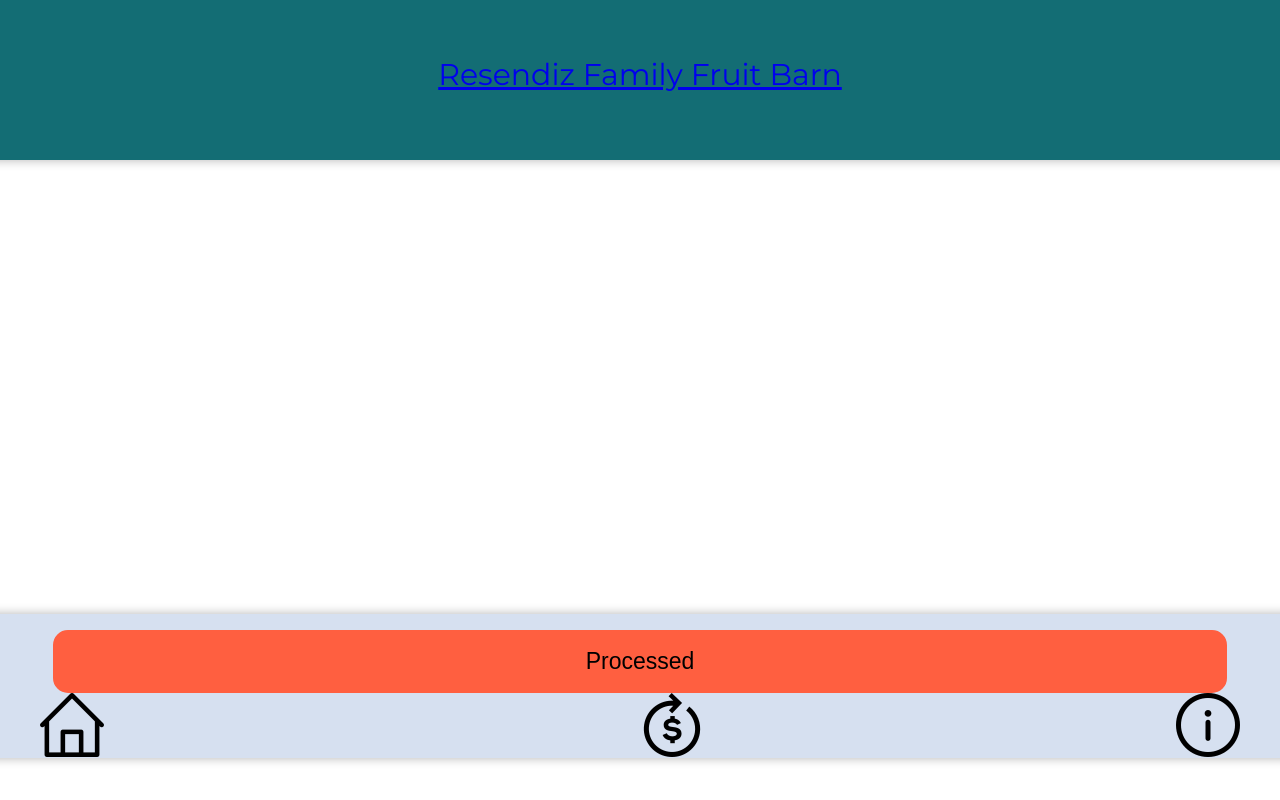
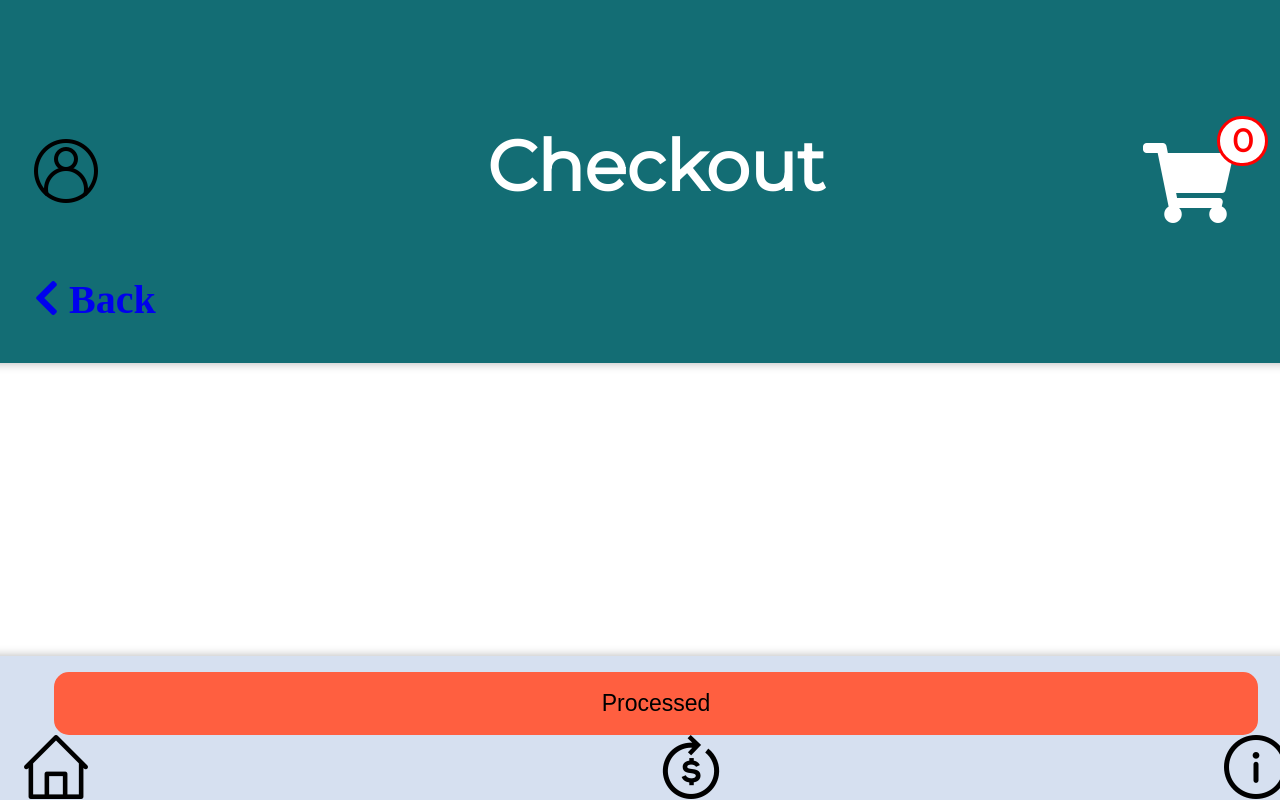
Before and after one commit to infinite-options/serving-fresh-react, a React (Create React App) app: page /cart in a window 1280 px wide. Built offline with nearby package versions, Linux system fonts and the light colour scheme.

Commit message:
update cart bag with counter working, update header and footer

```diff
--- a/public/styles.css
+++ b/public/styles.css
@@ -19,7 +19,7 @@
   margin: auto -16px;
   padding: 50px 32px 60px;
   box-shadow: 0 0 10px 0 rgba(0, 0, 0, 0.3);
-  font-size: 30px;
+  font-size: 40px;
   color: white;
   text-align: center;
 }
@@ -45,6 +45,7 @@
   margin: 32px auto 4rem;
   max-width: 90%;
   margin-top: 390px;
+  margin-bottom: 200px;
 }
 
 .dictionary > .term {
@@ -85,9 +86,9 @@
   font-size: 400%;
 }
 
-dd {
-  /* font-size: 92.5%; */
-}
+/* dd {
+  font-size: 92.5%;
+} */
 
 dd dt {
   margin-top: 1rem;
@@ -196,10 +197,10 @@
 }
 
 /* hr line over increase and decrease button */
-.hrProduct {
-  /* position: relative;
-  bottom: -15px; */
-}
+/* .hrProduct {
+  position: relative;
+  bottom: -15px;
+} */
 
 .refundIcon {
   position: absolute;
@@ -244,11 +245,7 @@
   font-size: 70px;
 }
 
-.userIconHeader{
-  position: absolute;
-  left: 50px;
-  bottom: 145px;
-}
+
 .sticky {
   position: fixed;
   top: 0;
@@ -260,7 +257,7 @@
   display: inline-block;
     position: absolute;
     right: 40px;
-    bottom: 115px;
+    bottom: 100px;
 }
 
 #ex4 .p1[data-count]:after{
@@ -281,6 +278,44 @@
 
 .backArrow{
   position: absolute;
-  bottom: 40px;
+  bottom: 140px;
   left: 50px;
 }
+
+.stickyFooter{
+  position: fixed;
+  bottom: 0;
+  width: 100%;
+  z-index: 1;
+  /* padding-bottom: 80px; */
+}
+
+
+/*all css for cart page*/
+.backArrowCart{
+  position: absolute;
+  bottom: 30px;
+  left: 50px;
+}
+
+.userIconHeader{
+  position: absolute;
+  left: 50px;
+  bottom: 160px;
+}
+
+.stickyCart {
+  position: fixed;
+  top: 0;
+  width: 100%;
+  z-index: 1;
+  padding-bottom: 80px;
+}
+
+.stickyFooterCart{
+  position: fixed;
+  bottom: 0;
+  width: 100%;
+  z-index: 1;
+  /* padding-bottom: 80px; */
+}
--- a/src/components/App.jsx
+++ b/src/components/App.jsx
@@ -1,11 +1,16 @@
 import { BrowserRouter } from "react-router-dom";
-import React from "react";
+import React, {useState} from "react";
 import Nav from "./Nav";
+import someContexts from "./makeContext";
 
 function App() {
+  const [cartTotal, setCartTotal] = useState(0);
+
   return (
     <BrowserRouter>
-      <Nav />
+      <someContexts.Provider value = {{cartTotal, setCartTotal}}>
+        <Nav />
+      </someContexts.Provider>
     </BrowserRouter>
   );
 }
--- a/src/components/Footer.jsx
+++ b/src/components/Footer.jsx
@@ -5,7 +5,7 @@
   const history = useHistory();
   const goToCart = () => history.push("/cart");
   return (
-    <footer>
+    <footer className="stickyFooter">
       <button className="checkOutBtn" onClick={goToCart}>
         Processed
       </button>
--- a/src/components/Header.jsx
+++ b/src/components/Header.jsx
@@ -1,18 +1,24 @@
-import React from "react";
+import React, { useContext } from "react";
+import someContexts from "./makeContext";
 
 function Header(props) {
+  const cartContext = useContext(someContexts);
+  var itemsAmount = cartContext.cartTotal;
   return(<div>
-    <img className="userIconHeader"  src="../footer_icon/person (2).png" alt="user-icon"/>
-    <h2 className="h2Header">Farms</h2>
+    {/* <img className="userIconHeader"  src="../footer_icon/person (2).png" alt="user-icon"/> */}
+    <div className="backArrow">
+      <i className="fas fa-chevron-left">Farms</i>
+    </div>
+    <h2 className="h2Header">{props.farmName}</h2>
     <div id="ex4">
-      <span class="p1 fa-stack fa-2x has-badge" data-count="4">
+      <span className="p1 fa-stack fa-2x has-badge" data-count={itemsAmount}>
       {/* <i class="p2 fa fa-circle fa-stack-2x"></i>  */}
-      <i class="p3 fa fa-shopping-cart fa-stack-1x xfa-inverse" data-count="4b"></i>
+      <i className="p3 fa fa-shopping-cart fa-stack-1x xfa-inverse" data-count="4b"></i>
       </span>
     </div>
-    <div className="backArrow">
+    {/* <div className="backArrow">
       <i class="fas fa-chevron-left"> Back</i>
-    </div>
+    </div> */}
 
    </div> );
 }
--- a/src/components/HeaderCart.jsx
+++ b/src/components/HeaderCart.jsx
@@ -1,12 +1,22 @@
-import React from "react";
+import React, { useContext } from "react";
 import { Link } from "react-router-dom";
+import someContexts from "./makeContext";
 
 function HeaderCart(props) {
-  return (
-    <header>
-      <Link to="/"> {props.farmName}</Link>
-    </header>
-  );
+  const cartContext = useContext(someContexts);
+  var itemsAmount = cartContext.cartTotal;
+  return (<div>
+    <img className="userIconHeader"  src="../footer_icon/person (2).png" alt="user-icon"/>
+    <h2 className="h2Header">Checkout</h2>
+    <div id="ex4">
+      <span className="p1 fa-stack fa-2x has-badge" data-count={itemsAmount}>
+      <i className="p3 fa fa-shopping-cart fa-stack-1x xfa-inverse" data-count="4b"></i>
+      </span>
+    </div>
+    <div className="backArrowCart">
+      <Link to="/"><i class="fas fa-chevron-left"> Back</i></Link>
+    </div>
+   </div> );
 }
 
 export default HeaderCart;
--- a/src/components/Nav.jsx
+++ b/src/components/Nav.jsx
@@ -1,5 +1,5 @@
 import React from "react";
-import { Route, Switch, BrowserRouter } from "react-router-dom";
+import { Route, Switch } from "react-router-dom";
 import DisplayProducts from "./pages/displayProduct";
 import Cart from "./pages/cart";
 
@@ -8,12 +8,10 @@
 
 function Nav() {
   return (
-    <BrowserRouter>
       <Switch>
         <Route exact path="/" component={DisplayProducts} />
         <Route path="/cart" component={Cart} />
       </Switch>
-    </BrowserRouter>
   );
 }
 
--- /dev/null
+++ b/src/components/makeContext.jsx
@@ -0,0 +1,5 @@
+import { createContext } from 'react';
+
+const someContexts = createContext();
+
+export default someContexts;
--- a/src/components/pages/Entry.jsx
+++ b/src/components/pages/Entry.jsx
@@ -1,5 +1,8 @@
-import React, { useState } from "react";
+import React, { useState, useContext } from "react";
+import someContexts from "../makeContext";
 
+
+//this function get an array of all items in localstorage
 function itemsCart() {
   var arr = [],
     keys = Object.keys(localStorage),
@@ -12,11 +15,26 @@
   return arr;
 }
 
+//this function calculate the number of items in the cart and set it to global hook context
+function calTotal(){
+  var amount = 0,
+    keys = Object.keys(localStorage),
+    index = keys.length;
+  for (var i = 0; i < index; i++) {
+    if (keys[i].length > 15) {
+      var quantity= window.localStorage.getItem(keys[i]);
+      amount += parseInt(quantity);
+      // arr.push(JSON.parse(keys[i]));
+    }
+  }
+  return amount;
+}
+
 function Entry(props) {
+  const cartContext = useContext(someContexts);
   var tempName = props.img;
   //It will check the locolStorange every time it render to update state
   var holdItems = itemsCart();
-  // var isPicked = false;
   var quantity = 0;
   for (var i = 0; i < holdItems.length; i++) {
     if (holdItems[i].id === props.id) {
@@ -26,6 +44,7 @@
       quantity = parseInt(stringAmount, 10);
     }
   }
+  cartContext.setCartTotal(calTotal());
   const [count, setCount] = useState(quantity);
 
   // Increase function will update state and udpate quantity to the localStorage
@@ -34,15 +53,23 @@
     setCount(holdCount1);
     var holdItem1 = props;
     window.localStorage.setItem(JSON.stringify(holdItem1), holdCount1);
+    cartContext.setCartTotal(calTotal());
   }
 
   // Decrease function will update state and udpate quantity to the localStorage
   function decrease() {
     var holdCount2 = count - 1;
-    setCount(holdCount2);
-    var holdItem2 = props;
-    window.localStorage.setItem(JSON.stringify(holdItem2), holdCount2);
+    if(holdCount2 >= 0){
+      setCount(holdCount2);
+      var holdItem2 = props;
+      window.localStorage.setItem(JSON.stringify(holdItem2), holdCount2);
+      cartContext.setCartTotal(calTotal());
+    }else{
+      console.log("You can't order negative amount of products");
+    }
+
   }
+
   return (
     <div className="term">
       <dt>
--- a/src/components/pages/cart.jsx
+++ b/src/components/pages/cart.jsx
@@ -18,14 +18,17 @@
   );
 }
 
-// imtemsCart() will return an array of all localStorage key that include only products
+//imtemsCart() will return an array of all localStorage key that include only products
 //and already been parse by JSON
+//it will only take product incart that has more than 0 in value
 function itemsCart() {
   var arr = [],
     keys = Object.keys(localStorage),
     index = keys.length;
   for (var i = 0; i < index; i++) {
-    if (keys[i].length > 15) {
+    var holdNum = window.localStorage.getItem(keys[i]);
+    holdNum = parseInt(holdNum);
+    if (keys[i].length > 15 && holdNum>0) {
       arr.push(JSON.parse(keys[i]));
     }
   }
@@ -38,7 +41,7 @@
 
   return (
     <div>
-      <HeaderCart farmName={aFarm.farmName} />
+      <header className="stickyCart"><HeaderCart farmName={aFarm.farmName}/></header>
       <dl className="dictionary">{cartItems.map(createProduct)}</dl>
       <Footer />
     </div>
--- a/src/components/pages/displayProduct.jsx
+++ b/src/components/pages/displayProduct.jsx
@@ -22,7 +22,6 @@
   return (
     <div>
       <header className="sticky"><Header farmName={aFarm.farmName}/></header>
-
       <dl className="dictionary">{products.map(createProduct)}</dl>
       <Footer />
     </div>
--- a/src/index.js
+++ b/src/index.js
@@ -2,8 +2,6 @@
 import ReactDOM from "react-dom";
 import App from "./components/App";
 import { BrowserRouter } from "react-router-dom";
-// import { FontAwesomeIcon } from "@fortawesome/react-fontawesome";
-// import { faCamera } from "@fortawesome/free-solid-svg-icons";
 
 ReactDOM.render(
   <BrowserRouter>
--- a/src/products.js
+++ b/src/products.js
@@ -5,14 +5,15 @@
     name: "Apple",
     price: "$1.00",
     meaning: "Each",
-    farmName: "Resendiz Family Fruit Barn"
+    farmName: "Resendiz"
   },
   {
     id: 2,
     img: "./fruit_img/oranges.jpg",
     name: "Orange",
     price: "$2.99",
-    meaning: "Each"
+    meaning: "Each",
+    farmName: "Resendiz"
   },
   {
     id: 3,
@@ -20,7 +21,7 @@
     name: "Peach",
     price: "$1.50",
     meaning: "Each",
-    farmName: "Resendiz Family Fruit Barn"
+    farmName: "Resendiz"
   },
   {
     id: 4,
@@ -28,7 +29,7 @@
     name: "Green bean",
     price: "$0.12",
     meaning: "Each",
-    farmName: "Resendiz Family Fruit Barn"
+    farmName: "Resendiz"
   },
   {
     id: 5,
@@ -36,7 +37,7 @@
     name: "Banana",
     price: "$0.45",
     meaning: "Each",
-    farmName: "Resendiz Family Fruit Barn"
+    farmName: "Resendiz"
   },
   {
     id: 6,
@@ -44,7 +45,7 @@
     name: "Mango",
     price: "$0.80",
     meaning: "Each",
-    farmName: "Resendiz Family Fruit Barn"
+    farmName: "Resendiz"
   },
   {
     id: 7,
@@ -52,7 +53,7 @@
     name: "Strawberry",
     price: "$5.70",
     meaning: "per lb",
-    farmName: "Resendiz Family Fruit Barn"
+    farmName: "Resendiz"
   },
   {
     id: 8,
@@ -60,7 +61,7 @@
     name: "Watermelon",
     price: "$15.50",
     meaning: "Each",
-    farmName: "Resendiz Family Fruit Barn"
+    farmName: "Resendiz"
   },
   {
     id: 9,
@@ -68,7 +69,7 @@
     name: "Cherry",
     price: "$10.01",
     meaning: "per lb",
-    farmName: "Resendiz Family Fruit Barn"
+    farmName: "Resendiz"
   },
   {
     id: 10,
@@ -76,7 +77,7 @@
     name: "Boysenberry Pie",
     price: "$2.00",
     meaning: "each",
-    farmName: "Resendiz Family Fruit Barn"
+    farmName: "Resendiz"
   },
   {
     id: 11,
@@ -84,7 +85,7 @@
     name: "Key Lime Pie",
     price: "$2.00",
     meaning: "each",
-    farmName: "Resendiz Family Fruit Barn"
+    farmName: "Resendiz"
   }
 ];
 
```
